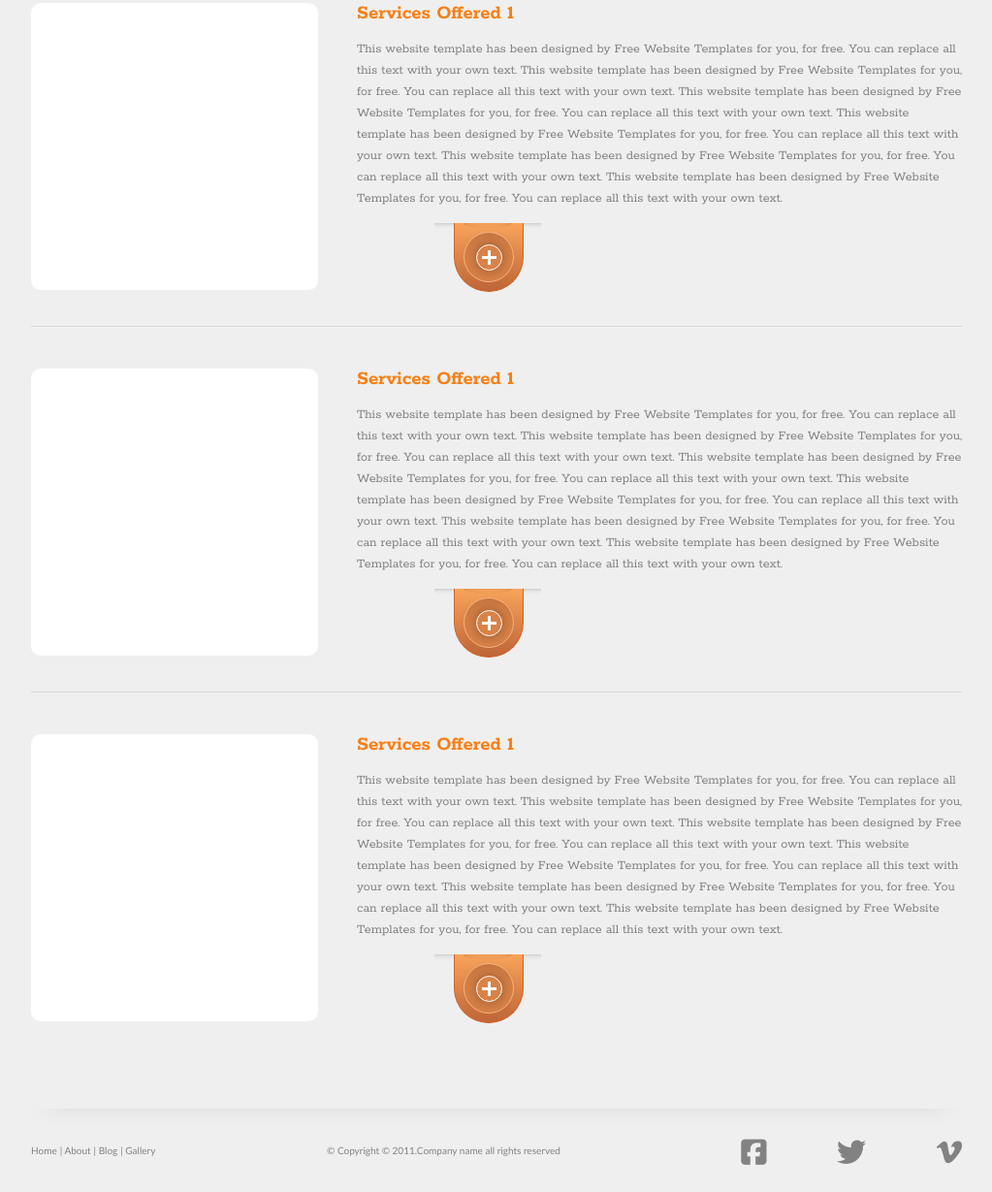
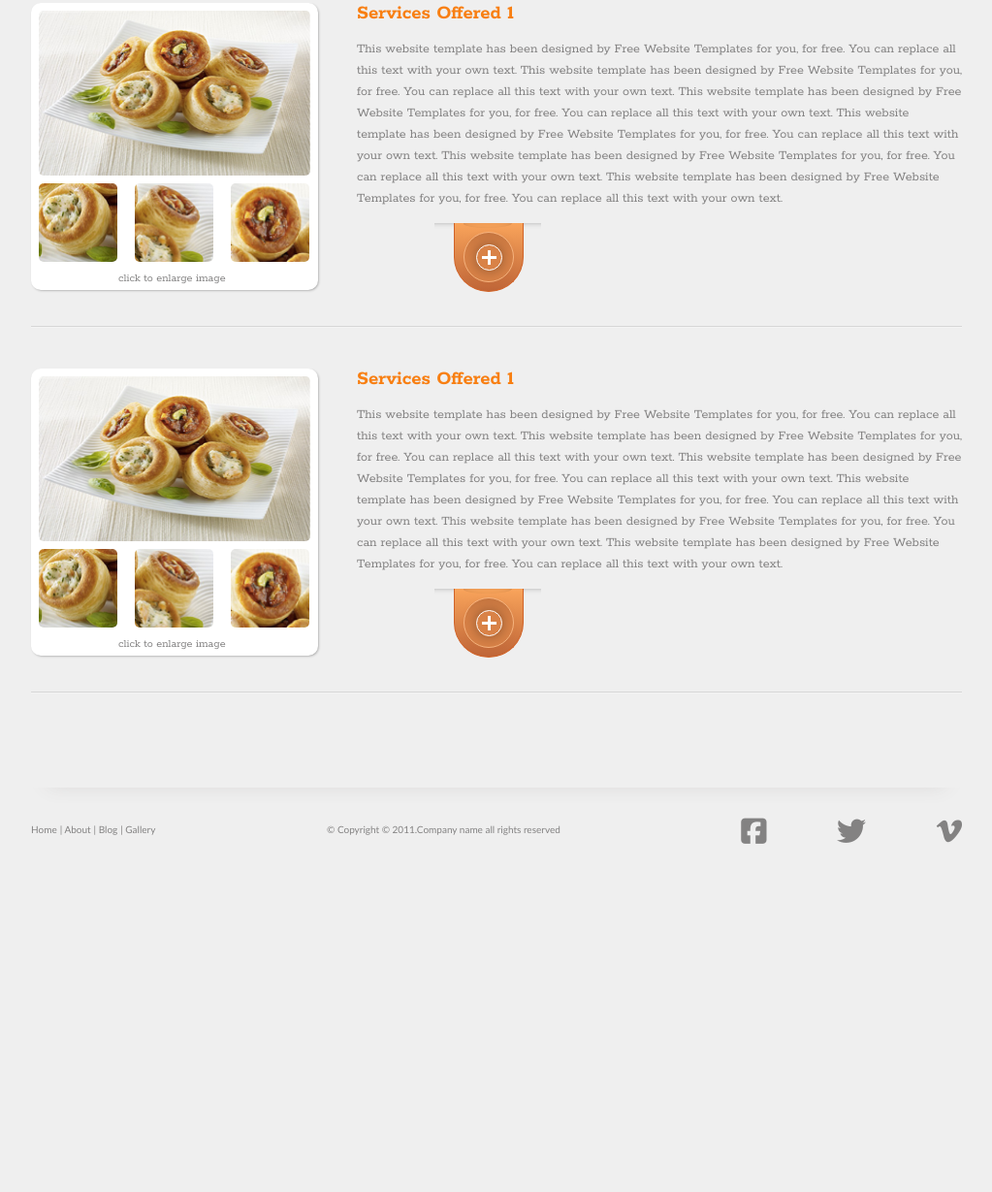
Before and after one commit to YelemyahM/xayona-intergration, a plain HTML site: page index.html in a window 1280 px wide. Shown: the part 598-1827 px from the top of the page at 97% size, without its empty margins (128-1151 px from the left). After the commit the page ends 1496 px from the top, so only its background shows below. Drawn offline with Linux system fonts and the light colour scheme; a small style sheet from the web is missing.

Commit message:
feat: set aside illustration

```diff
--- a/assets/stylesheets/style.css
+++ b/assets/stylesheets/style.css
@@ -25,6 +25,9 @@ a {
   text-decoration: none;
 }
 
+img {
+  cursor: pointer;
+}
 
 /*
 ================================
@@ -152,6 +155,45 @@ Aside
   float: left;
   border-radius: 10px;
   padding: 8px;
+  box-shadow: 1px 1px 3px -1px grey;
+}
+
+.main-image img {
+  border-radius: 5px;
+  width: 280px;
+  height: 170px;
+}
+
+.main-image {
+  height: 170px;
+  width: 280px;
+  border-radius: 5px;
+  margin-bottom: 8px;
+}
+
+.mini {
+  display: flex;
+}
+
+.miniature {
+  border-radius: 5px;
+  height: 80px;
+  width: 80px;
+  margin-right: 19px;
+}
+
+.miniature img {
+  border-radius: 5px;
+  height: 81.3px;
+  width: 81.3px;
+}
+
+.description {
+  font-size: 12px;
+  line-height: 1.83;
+  display: inline-block;
+  padding-left: 82px;
+  margin-top: 8px;
 }
 
 /*
--- a/index.html
+++ b/index.html
@@ -29,7 +29,15 @@
   </header>
   <section class="main">
     <div class="l-container">
-      <aside class="drawing"></aside>
+      <aside class="drawing">
+        <div class="main-image"><img class="main-image" src="assets/image/4.png" alt="Main image"></div>
+        <div class="mini">
+          <div class="miniature"><img src="assets/image/mini1.png" alt="miniature"></div>
+          <div class="miniature"><img src="assets/image/mini2.png" alt="miniature"></div>
+          <div class="miniature"><img src="assets/image/mini3.png" alt="miniature"></div>
+        </div>
+        <p class="description">click to enlarge image</p>
+      </aside>
       <article>
         <h2>Services Offered 1</h2>
         <p>This website template has been designed by Free Website Templates for you, for free. You can replace all this
@@ -54,7 +62,15 @@
   </section>
   <section class="main">
     <div class="l-container">
-      <aside class="drawing"></aside>
+      <aside class="drawing">
+        <div class="main-image"><img class="main-image" src="assets/image/4.png" alt="Main image"></div>
+        <div class="mini">
+          <div class="miniature"><img src="assets/image/mini1.png" alt="miniature"></div>
+          <div class="miniature"><img src="assets/image/mini2.png" alt="miniature"></div>
+          <div class="miniature"><img src="assets/image/mini3.png" alt="miniature"></div>
+        </div>
+        <p class="description">click to enlarge image</p>
+      </aside>
       <article>
         <h2>Services Offered 1</h2>
         <p>This website template has been designed by Free Website Templates for you, for free. You can replace all this
@@ -79,7 +95,15 @@
   </section>
   <section class="main">
     <div class="l-container">
-      <aside class="drawing"></aside>
+      <aside class="drawing">
+        <div class="main-image"><img class="main-image" src="assets/image/4.png" alt="Main image"></div>
+        <div class="mini">
+          <div class="miniature"><img src="assets/image/mini1.png" alt=""></div>
+          <div class="miniature"><img src="assets/image/mini2.png" alt=""></div>
+          <div class="miniature"><img src="assets/image/mini3.png" alt=""></div>
+        </div>
+        <p class="description">click to enlarge image</p>
+      </aside>
       <article>
         <h2>Services Offered 1</h2>
         <p>This website template has been designed by Free Website Templates for you, for free. You can replace all this
@@ -100,31 +124,6 @@
         </div>
       </article>
       <hr class="main-break">
-    </div>
-  </section>
-  <section class="main">
-    <div class="l-container">
-      <aside class="drawing"></aside>
-      <article>
-        <h2>Services Offered 1</h2>
-        <p>This website template has been designed by Free Website Templates for you, for free. You can replace all this
-          text with your own text. This website template has been designed by Free Website Templates for you, for free.
-          You can replace all this text with your own text. This website template has been designed by Free Website
-          Templates for you, for free. You can replace all this text with your own text. This website template has been
-          designed by Free Website Templates for you, for free. You can replace all this text with your own text. This
-          website template has been designed by Free Website Templates for you, for free. You can replace all this text
-          with your own text. This website template has been designed by Free Website Templates for you, for free. You
-          can replace all this text with your own text. </p>
-      <div class="bookmark">
-        <div class="top-shadow"></div>
-        <div class="tongue"></div>
-        <div class="cirlce-1"></div>
-        <div class="cirlce-2"></div>
-        <div class="h-bar"></div>
-        <div class="v-bar"></div>
-      </div>
-        </article>
-      <hr class="main-break last-break">
     </div>
   </section>
   <footer class="footer">
```
Also changed, not shown: assets/image/4.png (added), assets/image/mini1.png (added), assets/image/mini2.png (added), assets/image/mini3.png (added). Lines whose indentation alone changed are shown as unchanged.
